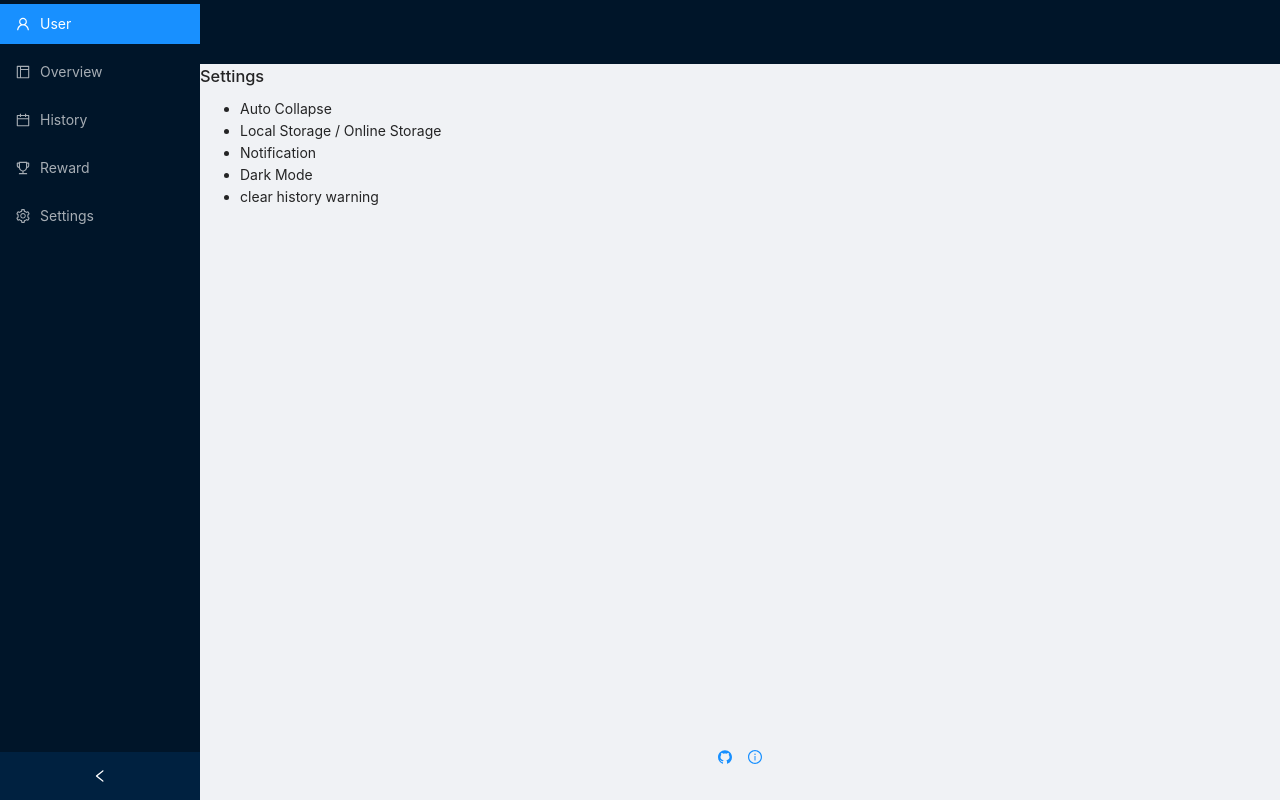
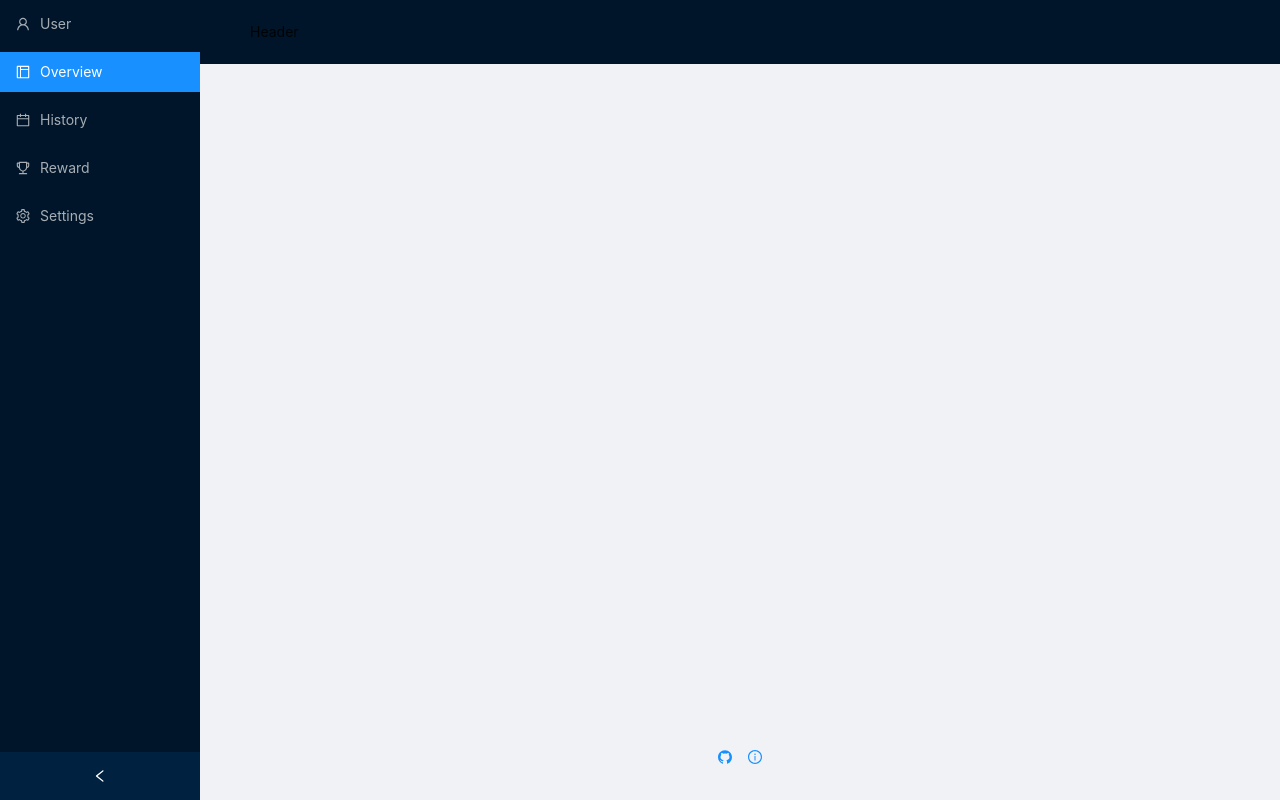
Before and after one commit to MattisZheng/sisyphus_stone, a React (Vite) app: page /settings in a window 1280 px wide. Built offline with nearby package versions, Linux system fonts and the light colour scheme.

Commit message:
update routing

```diff
--- a/src/App.jsx
+++ b/src/App.jsx
@@ -26,43 +26,29 @@ function App() {
 
   const [data, setData] = useState(JSON.parse(localStorage.getItem("initFile")));
 
+  const [selectedKeys, setSelectedKeys] = useState(["2"]);
+
   return (
-    <BrowserRouter>
     <Layout
       style={{
         minHeight: "100vh",
       }}
     >
       <Sider theme="dark" collapsible collapsedWidth="64">
-          <SiderContent theme="dark" />
+        <SiderContent theme="dark" selectedKeys={selectedKeys} setSelectedKeys={setSelectedKeys} />
       </Sider>
       <Layout>
-          <Header
-            style={{
-              padding: "16px",
-              color: "white",
-              display: "flex",
-              justifyContent: "space-between",
-              alignItems: "center",
-            }}
-          >
-            <HeaderContent />
+        <Header>
+          <HeaderContent selectedKeys={selectedKeys} />
         </Header>
         <Content>
-            <Routes>
-              <Route path="/user" element={<Login />} />
-              <Route path="/" element={<Overview />} />
-              <Route path="/history" element={<History />} />
-              <Route path="/reward" element={<Reward />} />
-              <Route path="/settings" element={<Settings />} />
-            </Routes>
+          <MainContent />
         </Content>
         <Footer>
           <FooterContent />
         </Footer>
       </Layout>
     </Layout>
-    </BrowserRouter>
   );
 }
 
--- a/src/components/Settings.jsx
+++ b/src/components/Settings.jsx
@@ -2,7 +2,7 @@ const Settings = () => {
   return (
     <div>
       <form action="">
-        <p>clear local storage</p>
+        <p>Clear local storage</p>
         <button>Clear</button>
       </form>
     </div>
--- a/src/layouts/HeaderContent.jsx
+++ b/src/layouts/HeaderContent.jsx
@@ -18,7 +18,7 @@ const HeaderContent = () => {
   //   }, 1000);
   // }, []);
 
-  return <div></div>;
+  return <header>Header</header>;
 };
 
 export default HeaderContent;
--- a/src/layouts/MainContent.jsx
+++ b/src/layouts/MainContent.jsx
@@ -1,21 +1,32 @@
-import { Routes, Route } from "react-router-dom";
-import Login from '../routes/Login';
-import Overview from '../routes/Overview';
-import History from '../routes/History';
-import Reward from '../routes/Reward';
-import Settings from '../routes/Settings';
+import Login from "../routes/Login";
+import Overview from "../routes/Overview";
+import History from "../routes/History";
+import Reward from "../routes/Reward";
+import Settings from "../routes/Settings";
 
-const MainContent = () => {
-
+const MainContent = ({ selectedKeys }) => {
+  function renderMain(selectedKeys) {
+    switch (selectedKeys) {
+      case "1":
+        return <Login />;
+      case "2":
+        return <Overview />;
+      case "3":
+        return <History />;
+      case "4":
+        return <Reward />;
+      case "5":
+        return <Settings />;
+      default:
+        return <Overview />;
+    }
+    console.log(selectedKeys);
+  }
 
   return (
-    <Routes>
-      <Route path="/user" element={<Login />} />
-      <Route path="/" element={<Overview />} />
-      <Route path="/history" element={<History />} />
-      <Route path="/reward" element={<Reward />} />
-      <Route path="/settings" element={<Settings />} />
-    </Routes>
+    <div>
+      <div>{renderMain(selectedKeys)}</div>
+    </div>
   );
 };
 
--- a/src/layouts/SiderContent.jsx
+++ b/src/layouts/SiderContent.jsx
@@ -1,6 +1,5 @@
 import { LayoutOutlined, TrophyOutlined, UserOutlined, SettingOutlined, CalendarOutlined } from "@ant-design/icons";
 import { Menu } from "antd";
-import { useState } from "react";
 
 const menuItems = [
   {
@@ -30,31 +29,27 @@ const menuItems = [
   },
 ];
 
-const SiderContent = () => {
-  const [selectedKeys, setSelectedKeys] = useState("1");
-
+const SiderContent = ({ selectedKeys, setSelectedKeys }) => {
   const handleSelect = (e) => {
-    setSelectedKeys(e.key);
     switch (e.key) {
       case "1":
-        location.href = "/user";
+        setSelectedKeys(["1"]);
         break;
       case "2":
-        location.href = "/";
+        setSelectedKeys(["2"]);
         break;
       case "3":
-        location.href = "/history";
+        setSelectedKeys(["3"]);
         break;
       case "4":
-        location.href = "/reward";
+        setSelectedKeys(["4"]);
         break;
       case "5":
-        location.href = "/settings";
+        setSelectedKeys(["5"]);
         break;
       default:
         break;
     }
-    console.log(e);
   };
 
   return <Menu theme="dark" defaultSelectedKeys={["2"]} selectedKeys={selectedKeys} onSelect={handleSelect} items={menuItems} />;
```
Lines whose indentation alone changed are shown as unchanged.
